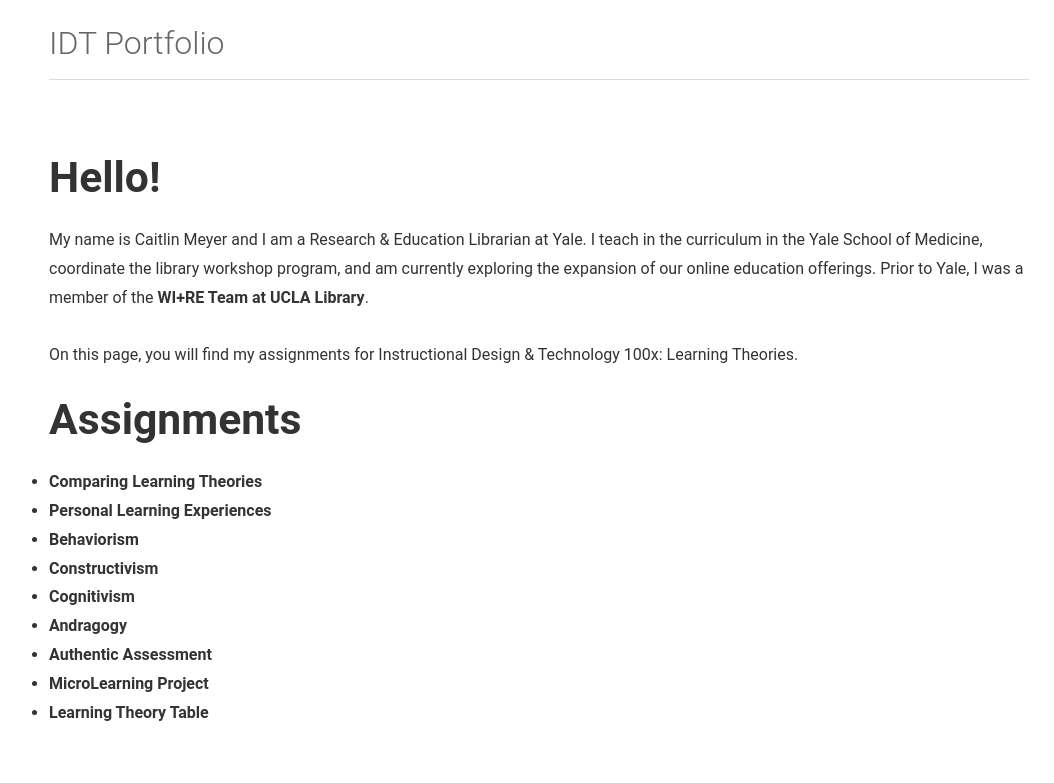
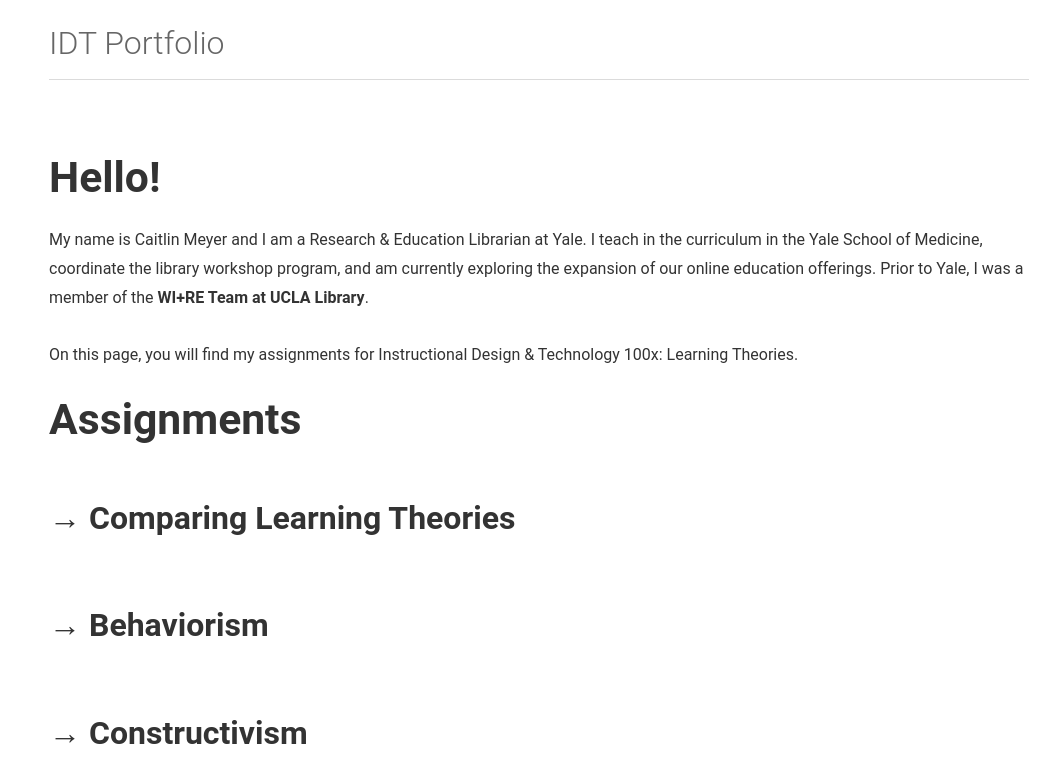
Before and after one commit to caitlinmeyer/IDT, a Jekyll site: the page built from index.html, in a window 1280 px wide. Shown: the top 783 px of the page, without its empty margins (101-1155 px from the left). Built offline with Jekyll 4.4.1, drawn with Linux system fonts in a browser that asks for light colours; the list of posts is cut into pages by our own code.

```diff
--- a/index.html
+++ b/index.html
@@ -7,18 +7,18 @@ My name is Caitlin Meyer and I am a Research & Education Librarian at Yale. I te
 On this page, you will find my assignments for Instructional Design & Technology 100x: Learning Theories.
 <BR CLEAR="all">
 <h1>Assignments</h1>
-	<!--
+
 <h2>&#8594; <a href="/IDT100x/comparing-learning-theories">Comparing Learning Theories</a></h2>
-<h2>&#8594; <a href="/IDT100x/personal-learning-experiences">Personal Learning Experiences</a></h2>
-<h2>&#8594; <a href="/IDT100x/behaviorism">Behaviorism</a></h3></li></h2>
-<h2>&#8594; <a href="/IDT100x/constructivism">Constructivism</a></h2>
-<h2>&#8594; <a href="/IDT100x/cognitivism">Cognitivism</a></h2>
+&nbsp;&nbsp;<h2>&#8594; <a href="/IDT100x/comparing-learning-theories#behaviorism">Behaviorism</a></h3></li></h2>
+&nbsp;&nbsp;<h2>&#8594; <a href="/IDT100x/comparing-learning-theories#constructivism">Constructivism</a></h2>
+<!--<h2>&#8594; <a href="/IDT100x/cognitivism">Cognitivism</a></h2>
 <h2>&#8594; <a href="/IDT100x/andragogy">Andragogy</a></h3></li></h2>
 <h2>&#8594; <a href="/IDT100x/authentic-assessment">Authentic Assessment</a></h2>
 <h2>&#8594; <a href="/IDT100x/microlearning-project">MicroLearning Project</a></h2>
 <h2>&#8594; <a href="/IDT100x/learning-theory-table">Learning Theory Table</a></h3></li></h2>
 
-	-->
+
+<!--
 	<ul>
 	    {% for page in site.pages %}
 	      {% if page.layout == "page" %}
```
